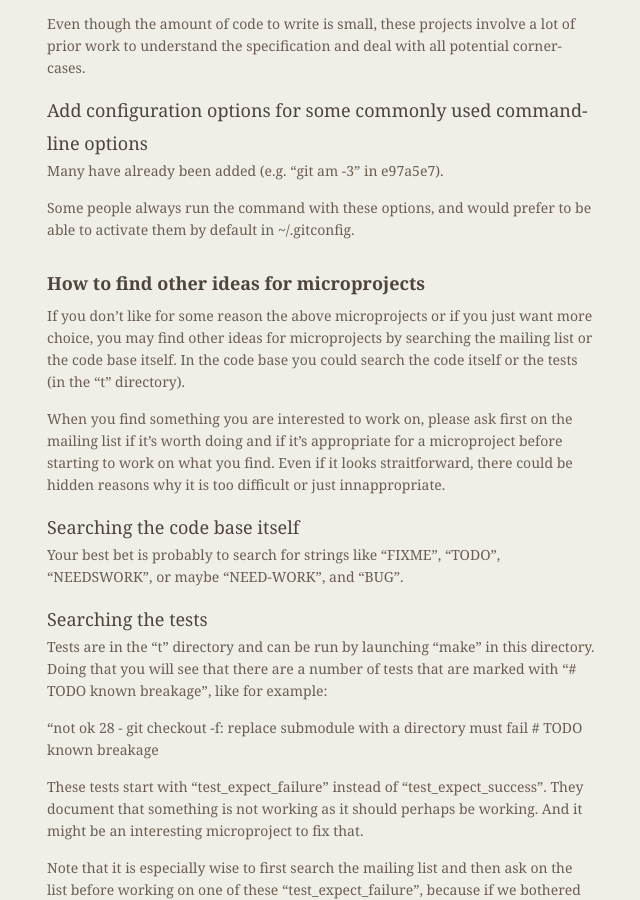
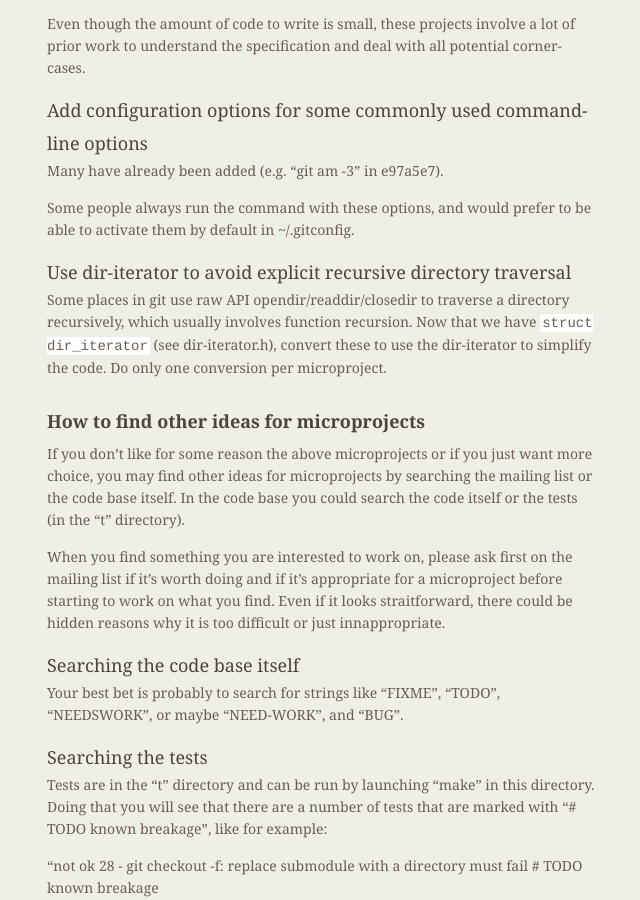
Before and after one commit to git/git.github.io, a Jekyll site: the page built from SoC-2017-Microprojects.md, in a window 1280 px wide and 900 px high, scrolled down 4041 px. Shown: the whole window, without its empty margins (487-1127 px from the left). Built offline with Jekyll 4.4.1, drawn with Linux system fonts in a browser that asks for light colours.

Commit message:
Add a new microproject (in 2017, to be copied to 2018)

```diff
--- a/SoC-2017-Microprojects.md
+++ b/SoC-2017-Microprojects.md
@@ -242,6 +242,14 @@ Many have already been added (e.g. "git am -3" in e97a5e7).
 Some people always run the command with these options, and would
 prefer to be able to activate them by default in ~/.gitconfig.
 
+### Use dir-iterator to avoid explicit recursive directory traversal
+
+Some places in git use raw API opendir/readdir/closedir to traverse a
+directory recursively, which usually involves function recursion. Now
+that we have `struct dir_iterator` (see dir-iterator.h), convert these
+to use the dir-iterator to simplify the code. Do only one conversion
+per microproject.
+
 ## How to find other ideas for microprojects
 
 If you don't like for some reason the above microprojects or if you
```
